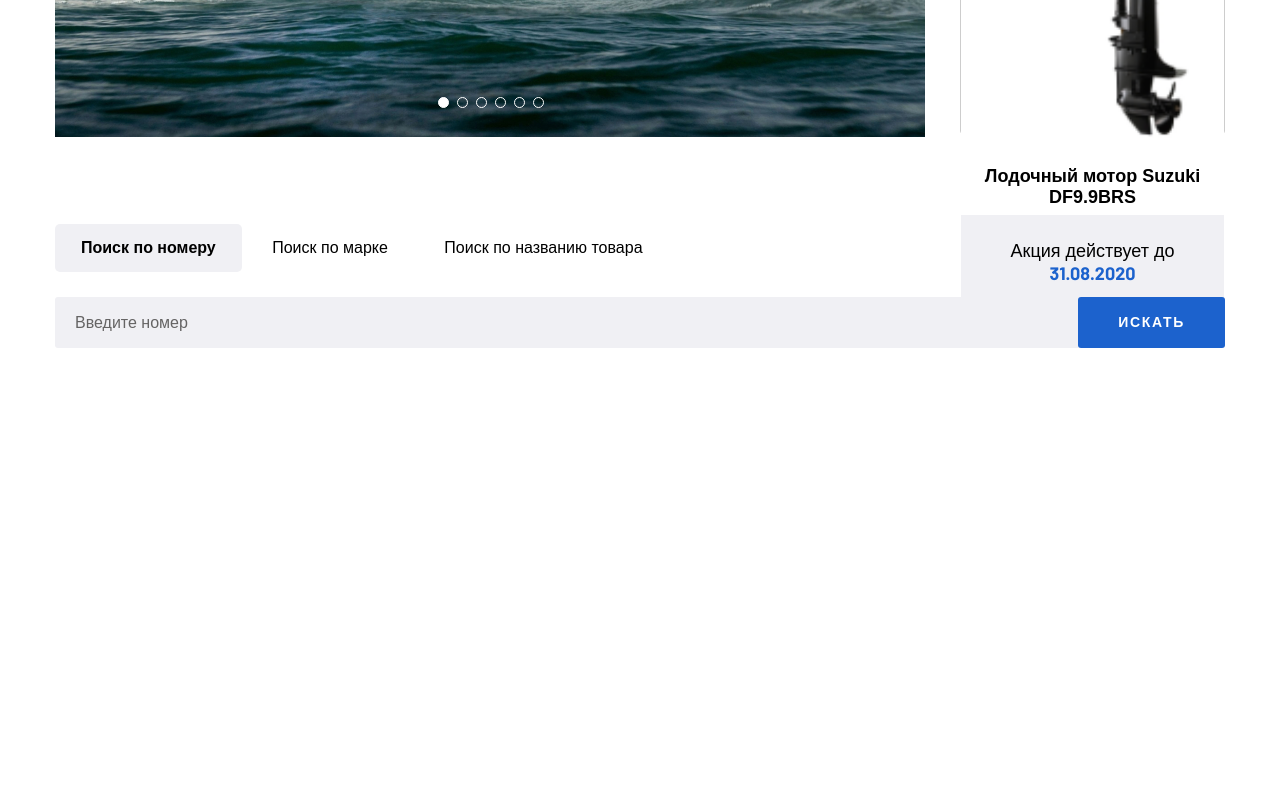
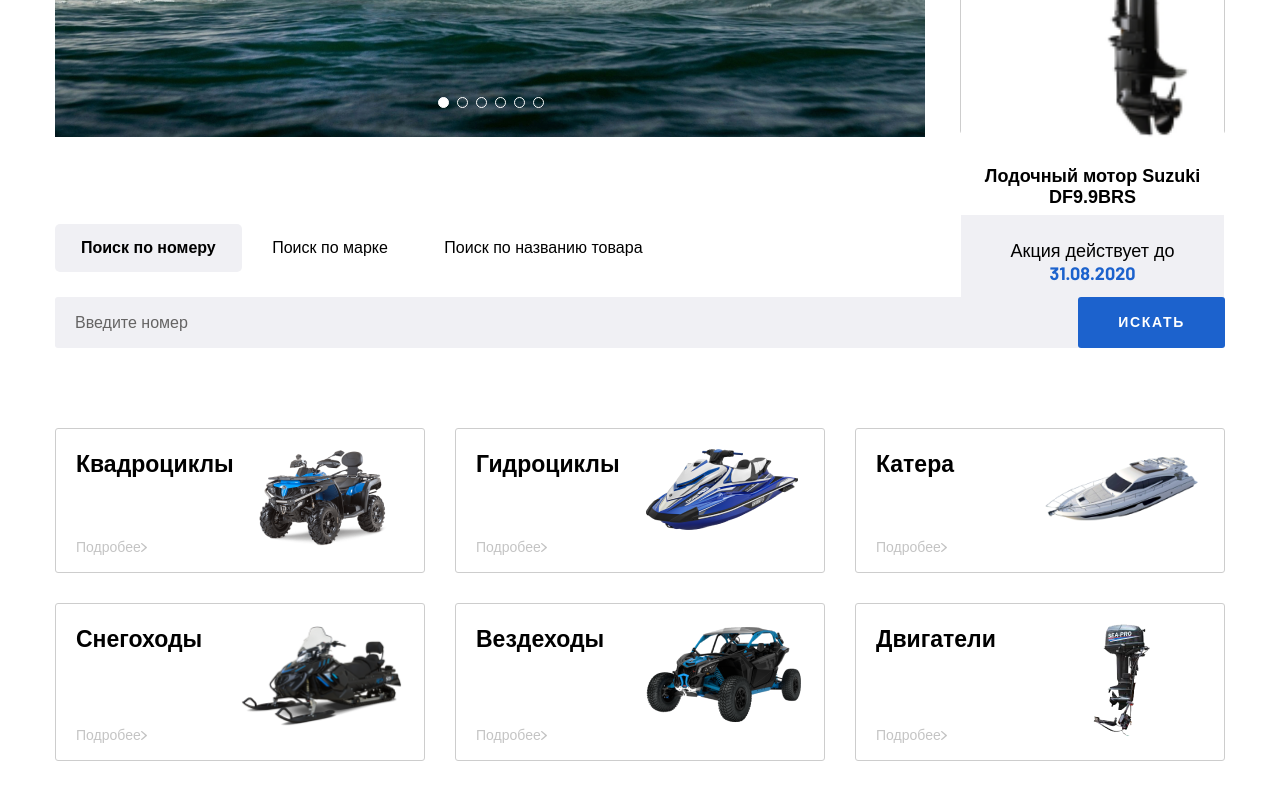
Before and after one commit to igorek19882020/Gydro, a website: page app/index.html in a window 1280 px wide. Shown: the part 526-1326 px from the top of the page. Before the commit the page ends 954 px from the top, so only its background shows below. Drawn offline with nearby package versions, Linux system fonts and the light colour scheme; files that its build step writes are made by us from their sources.

Commit message:
categories

```diff
--- a/app/index.html
+++ b/app/index.html
@@ -173,7 +173,7 @@
 
   </section>
 
-  <section class="search page-section">
+  <div class="search page-section">
     <div class="container">
       <div class="search__inner">
         <div class="search__tabs">
@@ -204,7 +204,76 @@
         </div>
       </div>
     </div>
+  </div>
+
+  <section class="categories page-section">
+    <div class="container">
+      <div class="categories__inner">
+
+        <a class="categories__item" href="#">
+          <div class="categories__item-info">
+            <h4 class="categories__item-title">Квадроциклы </h4>
+            <p class="categories__item-text">Подробее</p>
+          </div>
+          <div class="categories__item-img">
+            <img src="images/content/categories-1.png" alt="">
+          </div>
+        </a>
+
+        <a class="categories__item" href="#">
+          <div class="categories__item-info">
+            <h4 class="categories__item-title">Гидроциклы</h4>
+            <p class="categories__item-text">Подробее</p>
+          </div>
+          <div class="categories__item-img">
+            <img src="images/content/categories-2.png" alt="">
+          </div>
+        </a>
+
+        <a class="categories__item" href="#">
+          <div class="categories__item-info">
+            <h4 class="categories__item-title">Катера</h4>
+            <p class="categories__item-text">Подробее</p>
+          </div>
+          <div class="categories__item-img">
+            <img src="images/content/categories-3.png" alt="">
+          </div>
+        </a>
+
+        <a class="categories__item" href="#">
+          <div class="categories__item-info">
+            <h4 class="categories__item-title">Снегоходы</h4>
+            <p class="categories__item-text">Подробее</p>
+          </div>
+          <div class="categories__item-img">
+            <img src="images/content/categories-4.png" alt="">
+          </div>
+        </a>
+
+        <a class="categories__item" href="#">
+          <div class="categories__item-info">
+            <h4 class="categories__item-title">Вездеходы</h4>
+            <p class="categories__item-text">Подробее</p>
+          </div>
+          <div class="categories__item-img">
+            <img src="images/content/categories-5.png" alt="">
+          </div>
+        </a>
+
+        <a class="categories__item" href="#">
+          <div class="categories__item-info">
+            <h4 class="categories__item-title">Двигатели</h4>
+            <p class="categories__item-text">Подробее</p>
+          </div>
+          <div class="categories__item-img">
+            <img src="images/content/categories-6.png" alt="">
+          </div>
+        </a>
+      </div>
+    </div>
   </section>
+
+
 
 
 
--- a/app/scss/style.scss
+++ b/app/scss/style.scss
@@ -277,13 +277,12 @@
   background: #f0f0f4;
   @include f700;
 }
-.search__content-item{
+.search__content-item {
   display: none;
 }
-.search__content-item-active{
+.search__content-item-active {
   display: block;
 }
-
 
 .search__content-form {
   display: flex;
@@ -316,7 +315,65 @@
   text-transform: uppercase;
   border: none;
   margin-left: -3px;
+}
+//end section search
 
+//start CATEGORIES
+.categories__inner {
+  display: flex;
+  justify-content: space-between;
+  flex-wrap: wrap;
 }
 
-//end section search
+.categories__item {
+  margin-bottom: 30px;
+  border: 1px solid #cdcdcd;
+  border-radius: 3px;
+  width: 370px;
+  display: flex;
+  padding: 20px 20px 16px;
+  justify-content: space-between;
+  transition: all 0.3s;
+}
+
+.categories__item-info {
+  display: flex;
+  flex-direction: column;
+  justify-content: space-between;
+  width: 50%;
+}
+.categories__item-img {
+  text-align: center;
+  width: 50%;
+}
+
+.categories__item-img img {
+  max-width: 100%;
+}
+
+.categories__item-title {
+  font-family: "Barlow", sans-serif;
+  font-size: 23px;
+  line-height: 28px;
+  font-weight: 700;
+  transition: all 0.3s;
+}
+.categories__item:hover {
+  box-shadow: 0px 4px 4px rgba(0, 0, 0, 0.25);
+}
+.categories__item:hover .categories__item-title {
+  color: #1c62cd;
+}
+.categories__item-text {
+  @include f400;
+  font-size: 14px;
+  line-height: 17px;
+  color: #c4c4c4;
+  position: relative;
+}
+.categories__item-text::after {
+  content: url("../images/link-arrow.svg");
+  position: absolute;
+}
+
+//end CATEGORIES
```
Also changed, not shown: app/images/content/categories-1.png (added), app/images/content/categories-2.png (added), app/images/content/categories-3.png (added), app/images/content/categories-4.png (added), app/images/content/categories-5.png (added), app/images/content/categories-6.png (added), app/images/link-arrow.svg (added), 1 other file.
